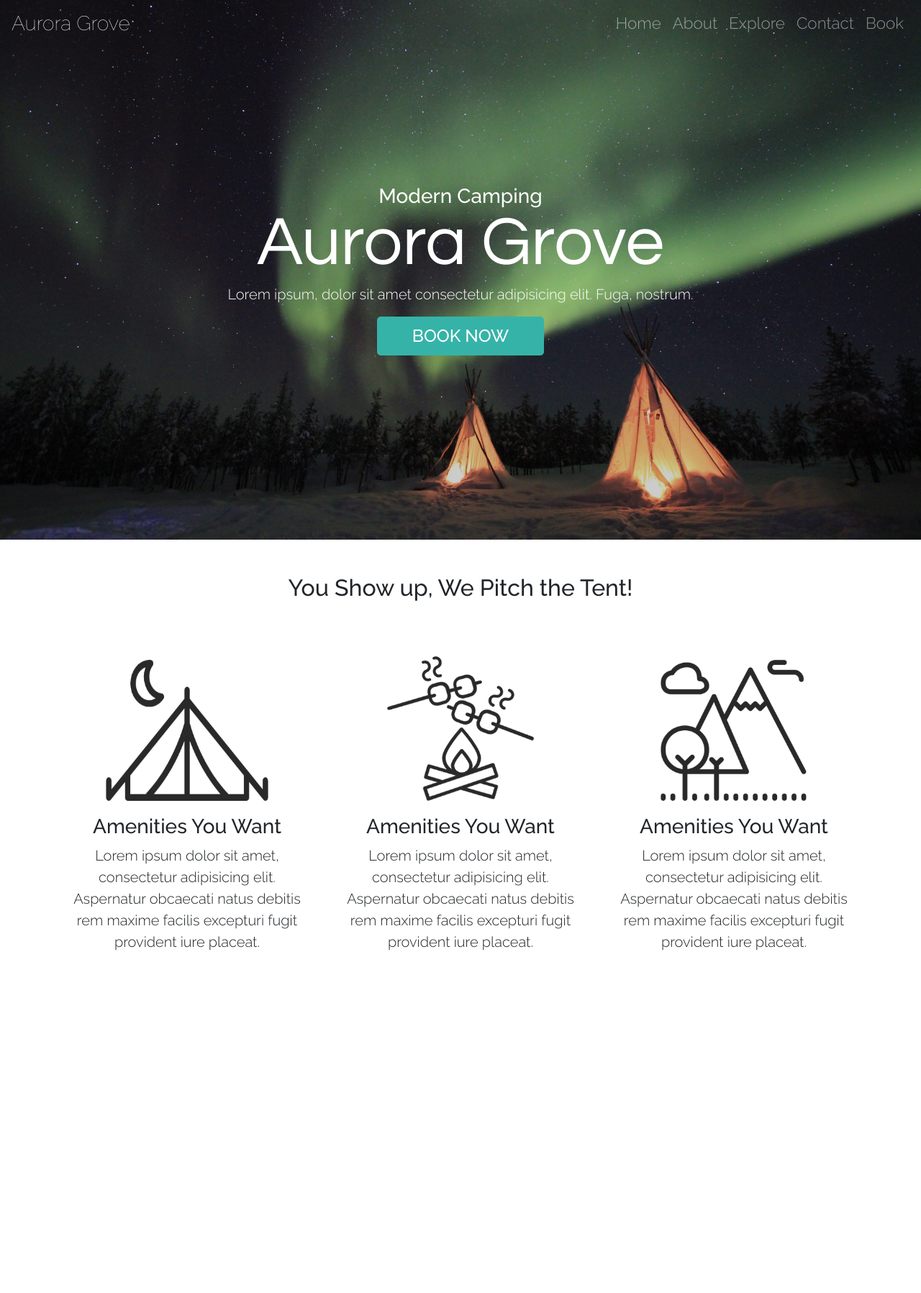
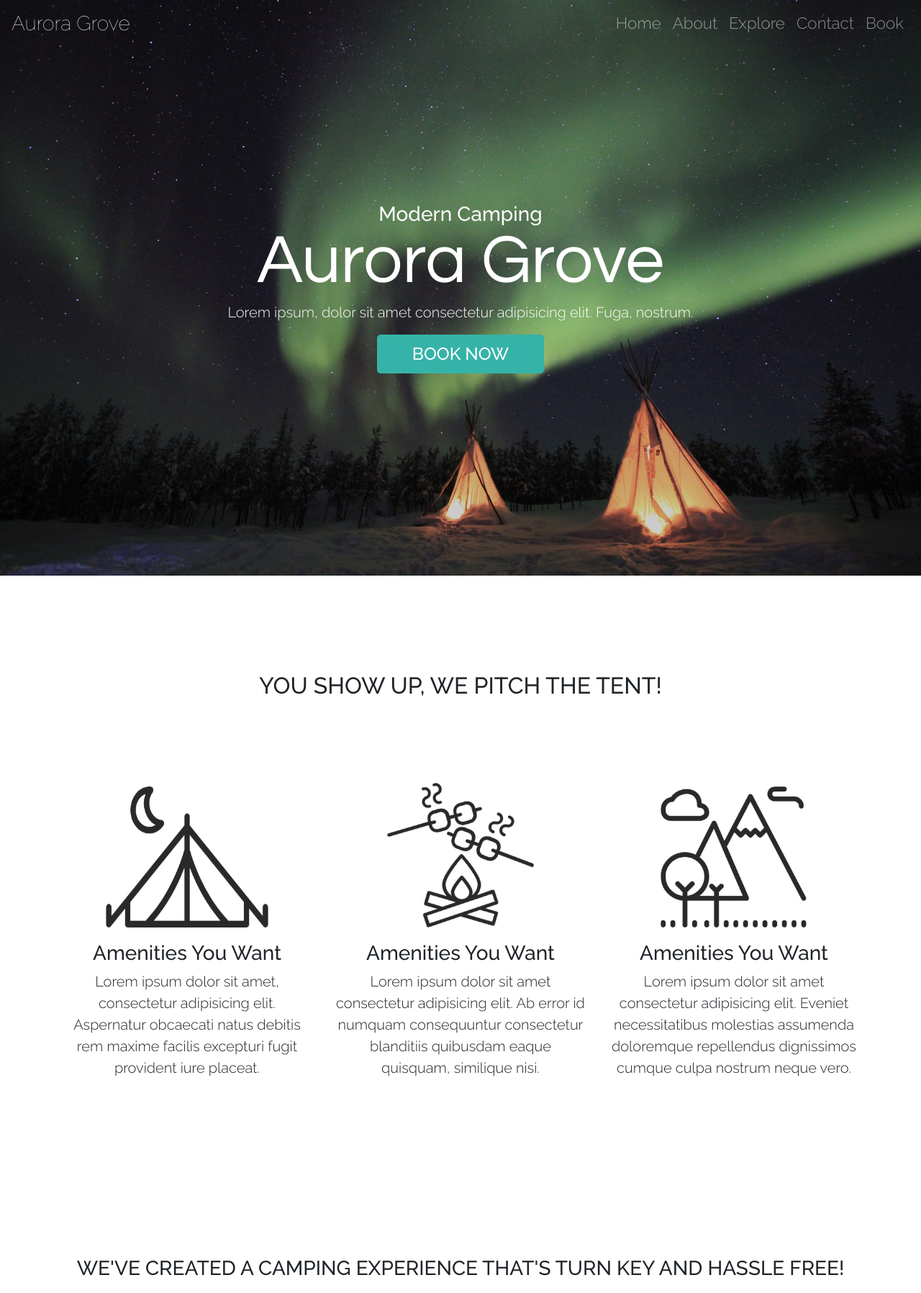
Before and after one commit to Mohamed-Khaled-M/aurora-grove, a PHP site: page /index.html in a window 1280 px wide. Shown: the top 1797 px of the page at 72% size. Before the commit the page ends 1321 px from the top, so only its background shows below. Run offline with PHP 8.4, Linux system fonts and the light colour scheme; some libraries are stand-ins or nearby versions.

Commit message:
made sections at least 100vh also made fixed top navbar with logic to darken when scrolling down

```diff
--- a/index.html
+++ b/index.html
@@ -1,5 +1,6 @@
 <!DOCTYPE html>
 <html lang="en">
+
   <head>
     <meta charset="UTF-8">
     <meta name="viewport" content="width=device-width, initial-scale=1.0">
@@ -14,9 +15,9 @@
     <title>Aurora Grove</title>
   </head>
 
-  <body>
+  <body id="home">
 
-    <nav class="navbar navbar-expand-md navbar-dark">
+    <nav id="navbar" class="navbar navbar-expand-md navbar-dark fixed-top">
       <a class="navbar-brand" href="#">
         <h3 class="mb-0">Aurora Grove</h3>
       </a>
@@ -54,38 +55,75 @@
         <button id="book" class="btn btn-primary btn-lg px-5">BOOK NOW</button>
     </section><!-- /showcase -->
 
-    <section id="about">
-      <div class="container text-center mt-5">
-        <h2>You Show up, We Pitch the Tent!</h2>
+    <section id="about" class="py-5 py-md-0 d-flex align-items-center">
+      <div class="container text-center">
+        <h2 class="mb-md-5">You Show up, We Pitch the Tent!</h2>
         <div class="row">
 
           <div class="col-md-4 p-3">
             <img class="img-fluid d-none d-md-inline" src="src/images/icons/tent.png" alt="Tent Icon">
             <h3>Amenities You Want</h3>
-            <p class="lead">Lorem ipsum dolor sit amet, consectetur adipisicing elit. Aspernatur obcaecati natus debitis rem maxime
+            <p class="lead">Lorem ipsum dolor sit amet, consectetur adipisicing elit. Aspernatur obcaecati natus
+              debitis rem maxime
               facilis excepturi fugit provident iure placeat.</p>
           </div>
 
           <div class="col-md-4 p-3">
             <img class="img-fluid d-none d-md-inline" src="src/images/icons/campfire.png" alt="Campfire Icon">
             <h3>Amenities You Want</h3>
-            <p class="lead">Lorem ipsum dolor sit amet, consectetur adipisicing elit. Aspernatur obcaecati natus debitis rem maxime
-              facilis excepturi fugit provident iure placeat.</p>
+            <p class="lead">Lorem ipsum dolor sit amet consectetur adipisicing elit. Ab error id numquam consequuntur
+              consectetur blanditiis quibusdam eaque quisquam, similique nisi.</p>
           </div>
 
           <div class="col-md-4 p-3">
             <img class="img-fluid d-none d-md-inline" src="src/images/icons/nature.png" alt="Nature Icon">
             <h3>Amenities You Want</h3>
-            <p class="lead">Lorem ipsum dolor sit amet, consectetur adipisicing elit. Aspernatur obcaecati natus debitis rem maxime
-              facilis excepturi fugit provident iure placeat.</p>
+            <p class="lead">Lorem ipsum dolor sit amet consectetur adipisicing elit. Eveniet necessitatibus molestias
+              assumenda doloremque repellendus dignissimos cumque culpa nostrum neque vero.</p>
           </div>
 
         </div>
       </div>
     </section><!-- /about -->
 
+    <section id="explore" class="py-5 py-md-0 d-flex align-items-center">
+      <div class="container text-center">
+        <h3 class="mb-3">We've Created A Camping Experience That's Turn Key and Hassle Free!</h3>
+
+        <div class="row m-2">
+
+          <div class="col-md-6 p-3">
+            <div class="card">
+              <img class="card-img-top" src="src/images/winter.png" alt="Winter Photo">
+              <div class="card-body">
+                <h2 class="card-title text-primary">Experience</h2>
+                <p class="card-text">Lorem ipsum dolor sit amet, consectetur adipisicing elit. Aperiam deleniti
+                  consequatur dicta laborum quas voluptas quos voluptatum dignissimos aliquid voluptatibus!</p>
+                  <a href="#" class="btn btn-outline-primary btn-lg">Go Somewhere</a>
+              </div>
+            </div>
+          </div>
+
+          <div class="col-md-6 p-3">
+            <div class="card">
+              <img class="card-img-top" src="src/images/dogs.png" alt="Dogs Photo">
+              <div class="card-body">
+                <h2 class="card-title text-primary">Explore</h2>
+                <p class="card-text">Lorem ipsum dolor sit amet, consectetur adipisicing elit. Aperiam deleniti
+                  consequatur dicta laborum quas voluptas quos voluptatum dignissimos aliquid voluptatibus!</p>
+                <a href="#" class="btn btn-outline-primary btn-lg">Go Somewhere</a>
+              </div>
+            </div>
+          </div>
+
+        </div>
+      </div>
+    </section><!-- /explore -->
+
     <script src="src/js/jquery.min.js"></script>
     <script src="src/js/popper.min.js"></script>
     <script src="src/js/bootstrap.min.js"></script>
+    <script src="src/js/scripts.js"></script>
   </body>
+
 </html>
--- /dev/null
+++ b/src/js/scripts.js
@@ -0,0 +1,12 @@
+$(function(){
+
+
+  $(window).scroll(() => {
+    if ($(window).scrollTop() > 500) {
+      $("#navbar").addClass("nav-scroll");
+    } else {
+      $("#navbar").removeClass("nav-scroll");
+    }
+  });
+
+});
--- a/src/scss/custom.scss
+++ b/src/scss/custom.scss
@@ -6,10 +6,6 @@ body {
 
 .navbar {
   font-weight: 300;
-  position: absolute;
-  top: 0;
-  right: 0;
-  left: 0;
   z-index: 3;
 
   @include media-breakpoint-down(sm) {
@@ -34,16 +30,16 @@ body {
   }
 }
 
+.nav-scroll {
+  background: #1f1f1f;
+}
+
 /***** showcase ******/
 
 #showcase {
   background: url(../images/main.jpg) bottom center / cover no-repeat;
-  min-height: 750px;
+  min-height: 100vh;
   position: relative;
-
-  @include media-breakpoint-down(sm) {
-    min-height: 500px;
-  }
 
   #overlay {
     position: absolute;
@@ -72,3 +68,23 @@ body {
     font-size: 1.5rem;
   }
 }
+
+/***** about ******/
+
+#about {
+  min-height: calc(100vh + 65px);
+
+  h2 {
+    text-transform: uppercase;
+  }
+}
+
+/***** explore ******/
+
+#explore {
+  min-height: calc(100vh + 65px);
+
+  h3 {
+    text-transform: uppercase;
+  }
+}
```
Also changed, not shown: src/css/main.css.
